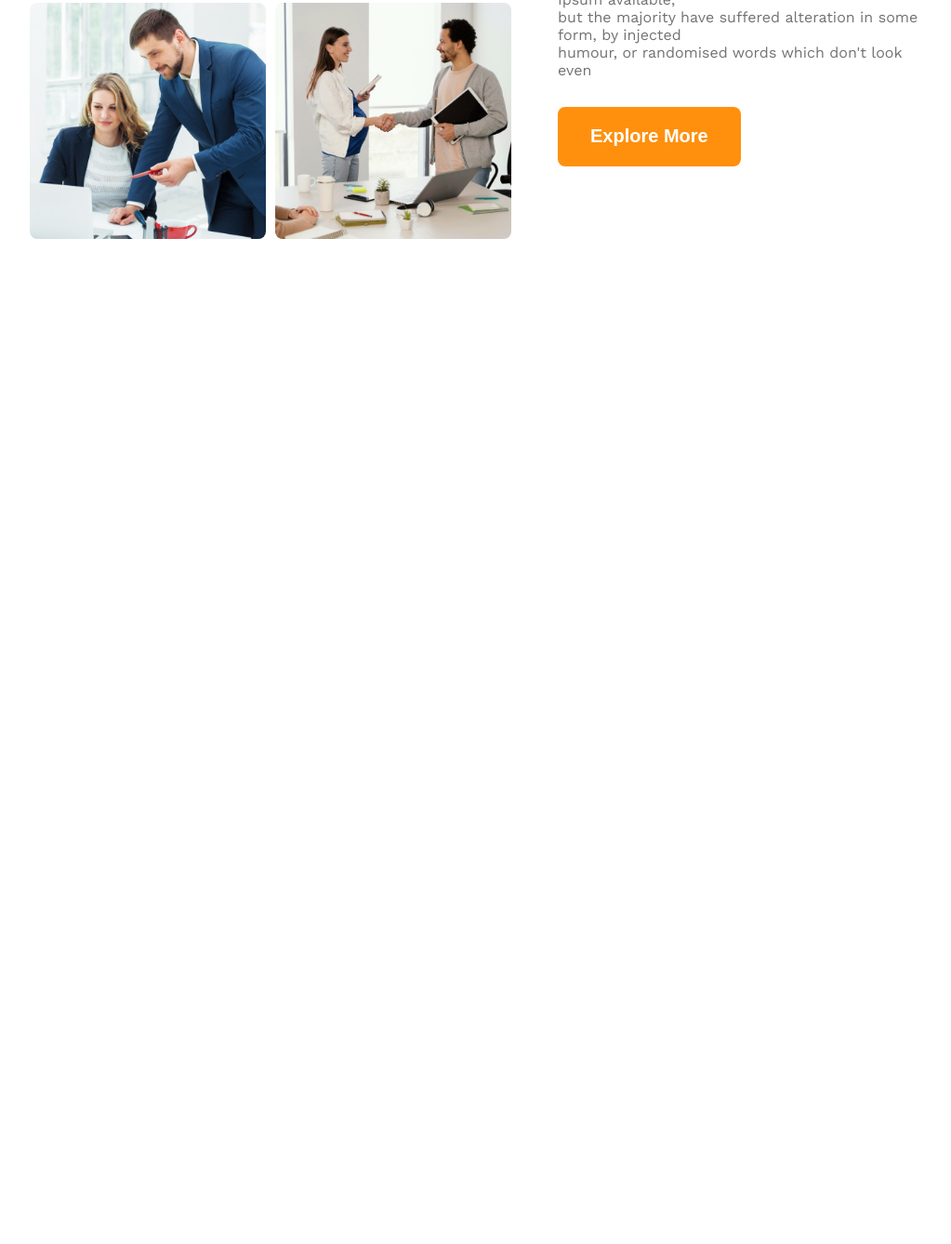
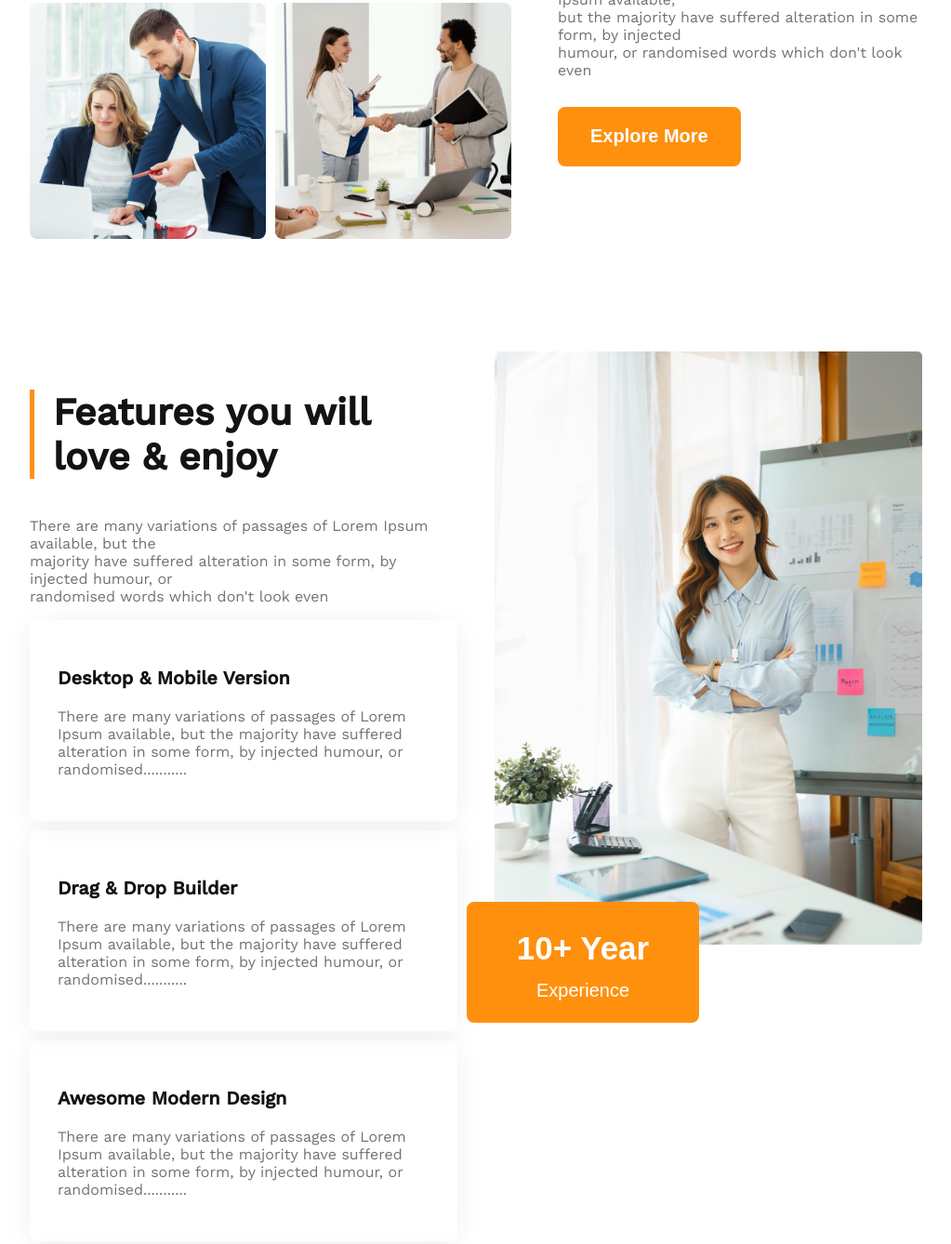
Before and after one commit to farzanahoque2021/second-assignment, a plain HTML site: page index.html in a window 1280 px wide. Shown: the part 1433-2771 px from the top of the page at 93% size, without its empty margins (128-1151 px from the left). Before the commit the page ends 1861 px from the top, so only its background shows below. Drawn offline with nearby package versions, Linux system fonts and the light colour scheme.

Commit message:
fourth commit

```diff
--- a/css/style.css
+++ b/css/style.css
@@ -163,3 +163,81 @@ main {
     font-size: 45px;
     color: #727272;
 }
+
+/* feature article styles */
+/* feature article part image & button styles */
+.article {
+    display: grid;
+    grid-template-columns: repeat(2, 1fr);
+    grid-column-gap: 40px;
+
+}
+
+.architect-image img {
+    position: relative;
+    width: 100%;
+    height: 100%;
+}
+
+.btn-secondary {
+    color: #FFFFFF;
+    font-weight: 700;
+    font-size: 35px;
+    border: 0;
+    padding: 30px 35px;
+    width: 250px;
+    height: 130px;
+    background: #FF900E;
+    border-radius: 8px;
+    text-align: center;
+}
+
+
+#experience {
+    font-weight: 500;
+    font-size: 20px;
+    text-align: center;
+
+}
+
+.btn {
+    position: relative;
+    bottom: 50px;
+    right: 30px;
+}
+
+
+
+/* feature article part container styles */
+.feature-article-title {
+    font-weight: 700;
+    font-size: 35px;
+    color: #131313;
+    border-left: 5px solid #FF900E;
+    padding-left: 20px;
+}
+
+.feature-article-description,
+.feature-container p {
+    font-weight: 400;
+    font-size: 16px;
+    color: #727272;
+}
+
+.feature-container h3 {
+    font-weight: 600;
+    font-size: 20px;
+    color: #131313;
+}
+
+.feature-article-container {
+    display: grid;
+    grid-template-columns: repeat(1, 1fr);
+    grid-row-gap: 10px;
+}
+
+.feature-container {
+    box-shadow: 0px 4px 30px rgba(0, 0, 0, 0.06);
+    border-radius: 8px;
+    padding: 30px;
+}
--- a/index.html
+++ b/index.html
@@ -85,7 +85,46 @@
         <section class="container">
             <article class="article">
                 <div class="feature-articles">
+                    <div class="feature-article-title">
+                        <h3>Features you will<br> love & enjoy</h3>
+                    </div>
+                    <div class="feature-article-description">
+                        <p>There are many variations of passages of Lorem Ipsum available, but the<br>majority have
+                            suffered alteration in some form, by injected humour, or<br> randomised words which don't
+                            look
+                            even</p>
+                    </div>
+                    <div class="feature-article-container">
+                        <div class="feature-container">
+                            <h3>Desktop & Mobile Version</h3>
+                            <p>There are many variations of passages of Lorem Ipsum available, but the majority have
+                                suffered alteration in some form, by injected humour, or randomised...........</p>
+                        </div>
+                        <div class="feature-container">
+                            <h3>Drag & Drop Builder</h3>
+                            <p>There are many variations of passages of Lorem Ipsum available, but the majority have
+                                suffered alteration in some form, by injected humour, or randomised...........</p>
+                        </div>
+                        <div class="feature-container">
+                            <h3>Awesome Modern Design</h3>
+                            <p>There are many variations of passages of Lorem Ipsum available, but the majority have
+                                suffered alteration in some form, by injected humour, or randomised...........</p>
+                        </div>
+                        <div class="feature-container">
+                            <h3>Super Easy to Edit</h3>
+                            <p>There are many variations of passages of Lorem Ipsum available, but the majority have
+                                suffered alteration in some form, by injected humour, or randomised...........</p>
+                        </div>
+                    </div>
 
+                </div>
+                <div class="architect-section">
+                    <div class="architect-image">
+                        <img src="images/architect.png" alt="">
+                    </div>
+                    <div class="btn">
+                        <button class="btn-secondary">10+ Year<br><span id="experience">Experience</span></button>
+                    </div>
                 </div>
             </article>
         </section>
```
